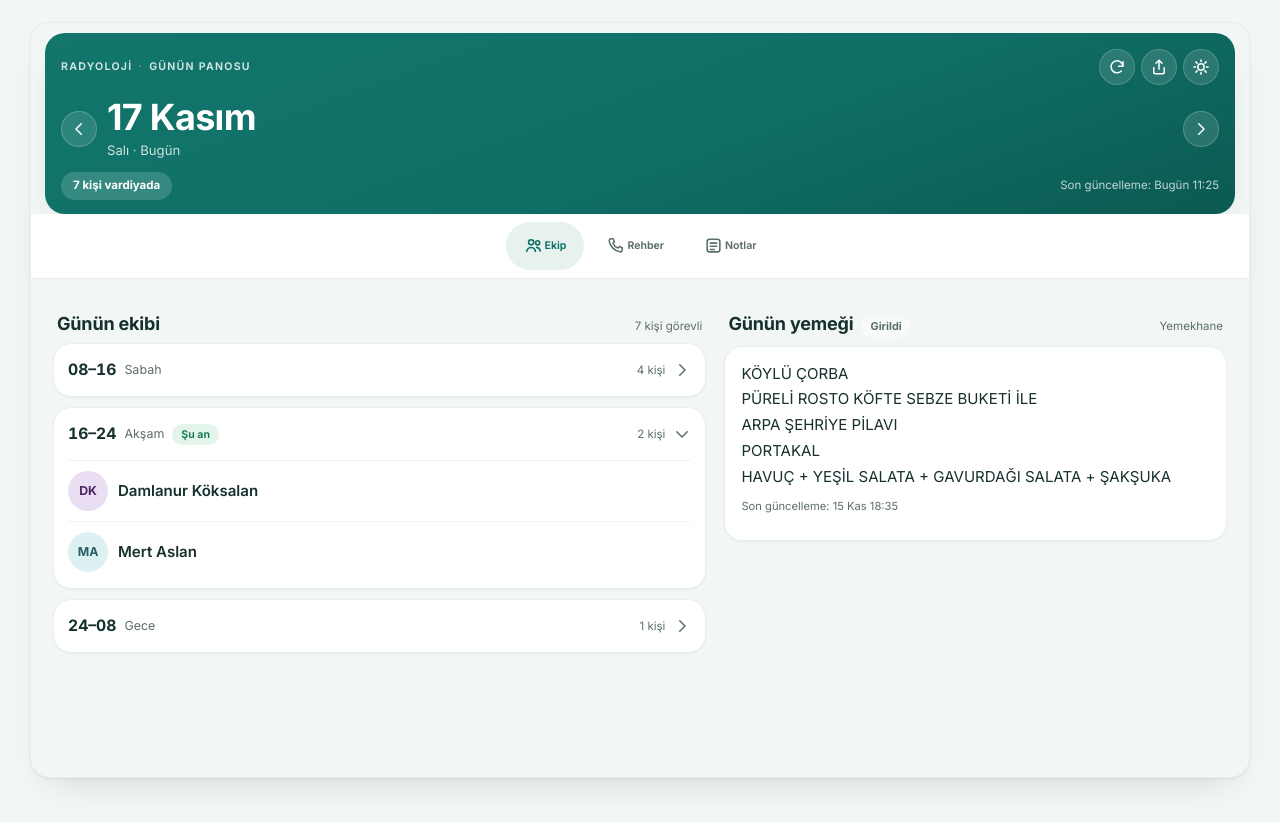
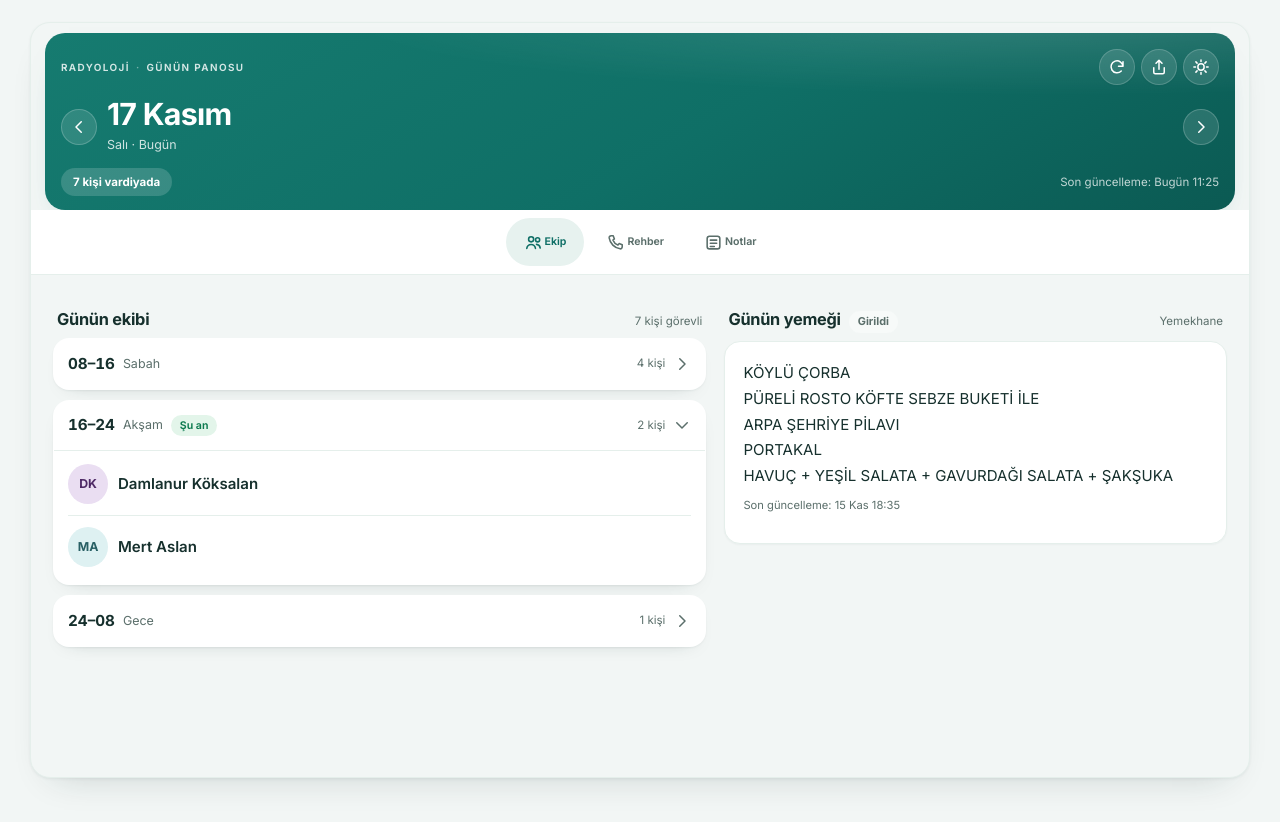
Before and after one commit to mryusufcan/gunluk-pano, a website: page index.html in a window 1280 px wide. Drawn offline with Linux system fonts and the light colour scheme.

Commit message:
Sakin Klinik teması rafine: hero ferahlatma, yumuşak vardiya kart gölgeleri, radius birleştirme, mikro-etkileşimler

```diff
--- a/styles.css
+++ b/styles.css
@@ -2178,3 +2178,61 @@ main {
     transition: none;
   }
 }
+
+/* =========================================================
+   Rafine (Sakin Klinik iyileştirmesi) — önizleme onaylı
+   ========================================================= */
+
+/* Hero: gradient yumuşa, ferahla */
+.hero {
+  background:
+    radial-gradient(120% 90% at 85% -10%, rgba(255,255,255,0.14), transparent 50%),
+    linear-gradient(150deg, #167b70 0%, var(--accent) 55%, #0b5a53 100%);
+}
+.hero-title { font-size: 1.9rem; font-weight: 720; letter-spacing: -0.025em; }
+.hero-sub { font-size: 0.78rem; margin-top: 5px; }
+.hero-eyebrow { font-size: 0.62rem; letter-spacing: 0.14em; }
+.hero-meta { margin-top: 14px; }
+
+/* Vardiya kartları: sert border yerine yumuşak gölge */
+.shift {
+  border: 1px solid transparent;
+  border-radius: 16px;
+  background: var(--surface);
+  box-shadow: 0 1px 2px rgba(22, 48, 45, 0.05), 0 8px 20px -16px rgba(22, 48, 45, 0.35);
+  overflow: hidden;
+}
+.shift-head { min-height: 50px; padding: 8px 14px; }
+.shift[open] .shift-head { border-bottom: 1px solid var(--line); }
+.shift-people { padding: 2px 14px 6px; }
+
+/* Person satırları: kart içinde ince ayraç */
+.person {
+  border-top: 1px solid var(--line);
+  padding: 11px 0;
+}
+.person:first-child { border-top: 0; }
+.person:hover { background: transparent; }
+
+/* Tipografi rafine */
+.section-head h2 { font-size: 1.02rem; letter-spacing: -0.015em; }
+.panel h2 { font-size: 1.02rem; }
+.shift-time { font-size: 0.95rem; }
+
+/* Radius birleştir */
+.btn, .tab.is-active, .filter.is-active { border-radius: 999px; }
+.panel, .note, .composer { border-radius: 16px; }
+
+/* Sessiz mikro-etkileşim */
+.btn:not(:active) { transition: transform 0.12s ease, background 0.12s ease; }
+.btn:hover { transform: translateY(-1px); }
+.icon-btn, .day-nav { transition: background 0.12s ease, transform 0.12s ease; }
+.icon-btn:hover, .day-nav:hover { transform: translateY(-1px); }
+
+/* Ayarlar panelleri: iç ferahlık */
+.panel { padding: 18px; }
+
+/* Gece teması: yumuşak gölge koyu zemine uyarlanır */
+[data-theme="dark"] .shift {
+  box-shadow: 0 1px 2px rgba(0, 0, 0, 0.4), 0 10px 24px -18px rgba(0, 0, 0, 0.8);
+}
```
